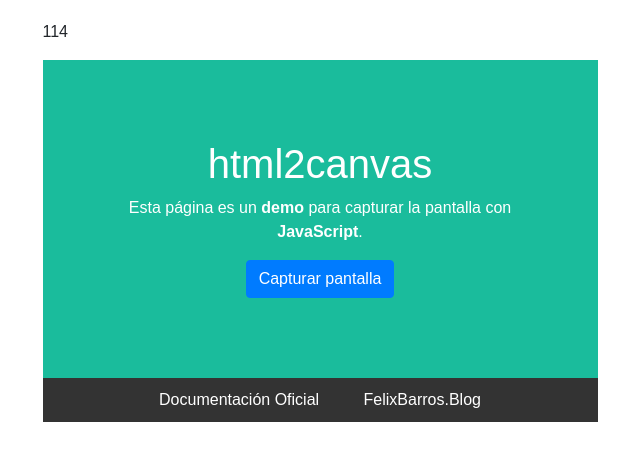
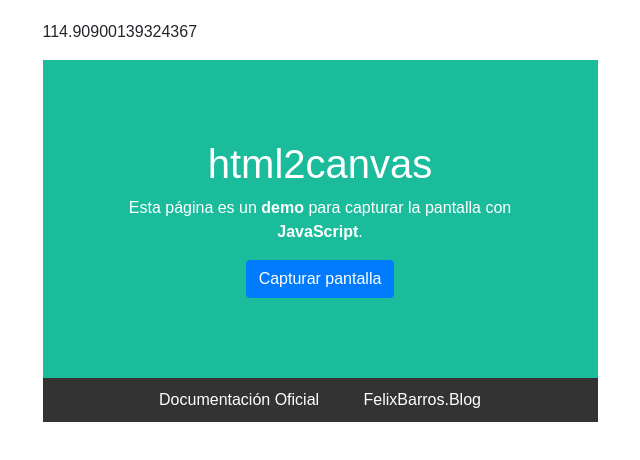
Before and after one commit to soyFelixBarros/html2canvas-demo, a plain HTML site: page index.html in a window 1280 px wide. Shown: the whole page, without its empty margins (320-960 px from the left). Drawn offline with nearby package versions, Linux system fonts and the light colour scheme.

Commit message:
refactorizacion

```diff
--- a/index.html
+++ b/index.html
@@ -97,7 +97,7 @@ body {
 
   <script>
     function randomDelay() {
-      var random = Math.floor(1000 * Math.random());
+      var random = 1000 * Math.random();
       $('#random').text(random);
     }
 
```
